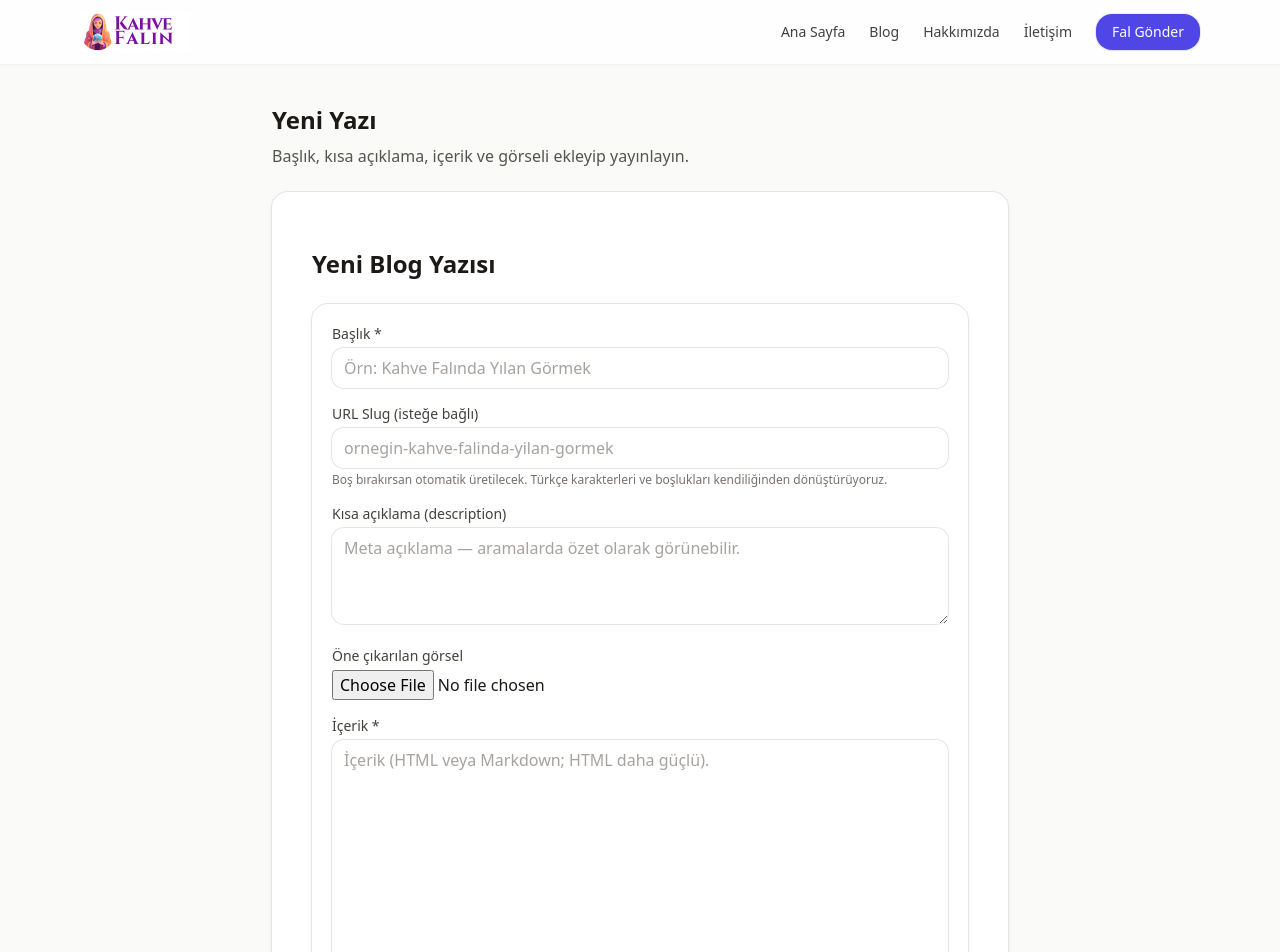
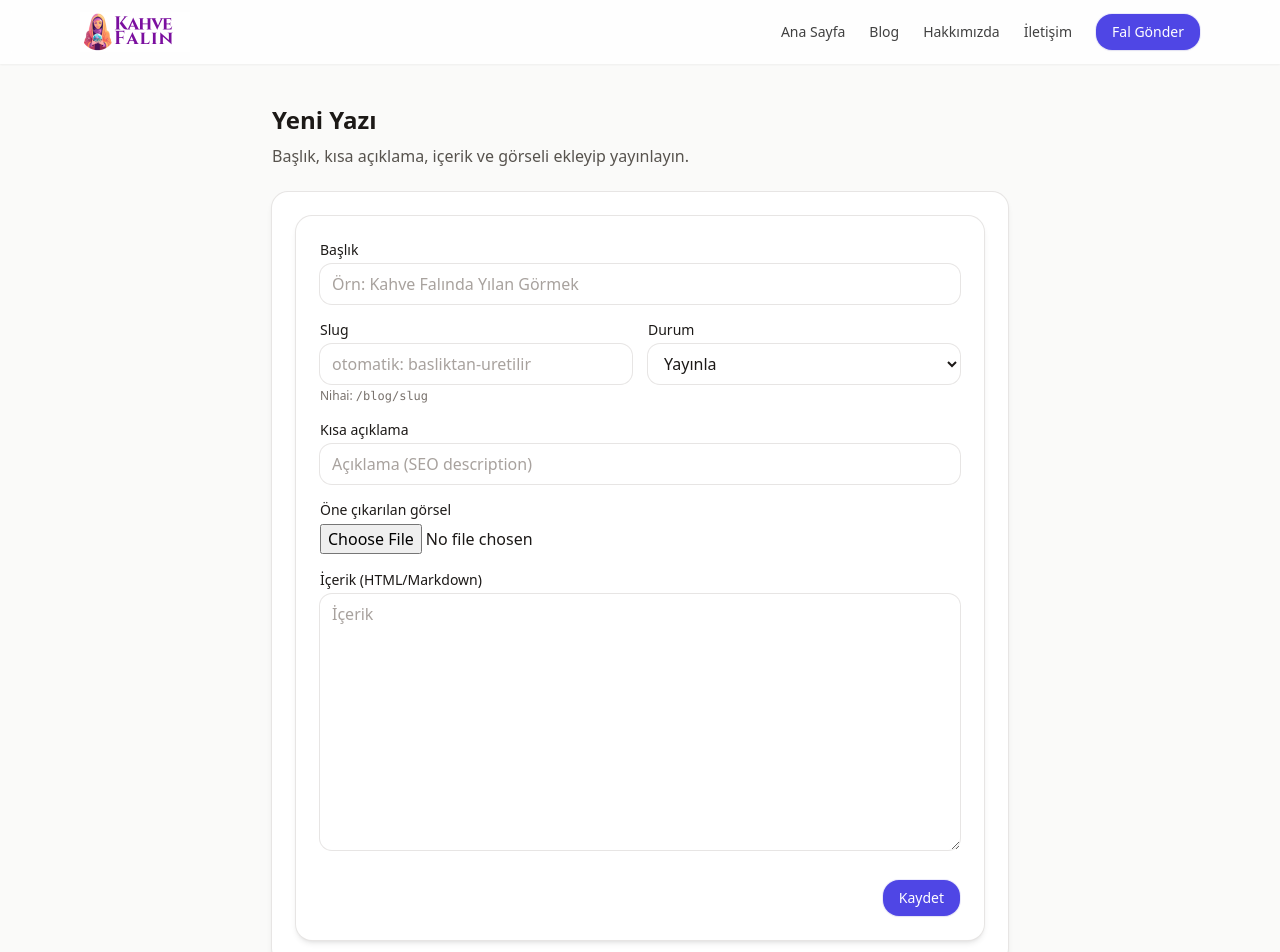
Before and after one commit to kuleliworks/kahve-fali, a Next.js app: page /panel/blog/yeni in a window 1280 px wide. Shown: the top 952 px of the page. Built offline with nearby package versions, Linux system fonts and the light colour scheme.

Commit message:
Update NewPostClient.tsx

```diff
--- a/app/panel/blog/yeni/NewPostClient.tsx
+++ b/app/panel/blog/yeni/NewPostClient.tsx
@@ -1,6 +1,7 @@
 "use client";
 
-import { useState, useRef } from "react";
+import { useEffect, useMemo, useState } from "react";
+import { useRouter, useSearchParams } from "next/navigation";
 import BlogImageUpload from "@/components/BlogImageUpload";
 
 type Draft = {
@@ -9,122 +10,172 @@ type Draft = {
   description?: string;
   image?: string;
   content?: string;
-  status?: "draft" | "pub";
+  status?: "pub" | "draft";
 };
 
+function slugifyTR(input: string) {
+  return input
+    .toLowerCase()
+    .normalize("NFKD")
+    .replace(/[\u0300-\u036f]/g, "")
+    .replace(/ğ/g, "g")
+    .replace(/ü/g, "u")
+    .replace(/ş/g, "s")
+    .replace(/ı/g, "i")
+    .replace(/ö/g, "o")
+    .replace(/ç/g, "c")
+    .replace(/[^a-z0-9]+/g, "-")
+    .replace(/^-+|-+$/g, "")
+    .replace(/--+/g, "-");
+}
+
 export default function NewPostClient() {
-  const [d, setD] = useState<Draft>({ status: "draft" });
-  const [loading, setLoading] = useState(false);
-  const [error, setError] = useState<string | null>(null);
+  const router = useRouter();
+  const sp = useSearchParams();
 
-  // Kayıt sonrası üstte göstereceğimiz bildirim
-  const [notice, setNotice] = useState<{ slug: string } | null>(null);
+  // Form state
+  const [d, setD] = useState<Draft>({
+    title: "",
+    slug: "",
+    description: "",
+    image: "",
+    content: "",
+    status: "pub",
+  });
 
-  const controllerRef = useRef<AbortController | null>(null);
+  // UI state
+  const [saving, setSaving] = useState(false);
+  const [err, setErr] = useState<string | null>(null);
+  const [doneSlug, setDoneSlug] = useState<string | null>(null);
 
-  const handleSubmit = async (e: React.FormEvent) => {
+  // URL’den title/slug seed (opsiyonel)
+  useEffect(() => {
+    const t = sp.get("title");
+    const s = sp.get("slug");
+    if (t || s) {
+      setD((prev) => ({
+        ...prev,
+        title: t ?? prev.title,
+        slug: s ?? prev.slug,
+      }));
+    }
+    // eslint-disable-next-line react-hooks/exhaustive-deps
+  }, []);
+
+  const finalSlug = useMemo(() => {
+    const raw = (d.slug || d.title || "").trim();
+    return slugifyTR(raw);
+  }, [d.slug, d.title]);
+
+  async function handleSubmit(e: React.FormEvent) {
     e.preventDefault();
-    setError(null);
+    setErr(null);
 
     const title = (d.title || "").trim();
     const content = (d.content || "").trim();
     if (!title || !content) {
-      setError("Başlık ve içerik zorunludur.");
+      setErr("Başlık ve içerik zorunludur.");
       return;
     }
 
+    setSaving(true);
+    const ctrl = new AbortController();
+    const timer = setTimeout(() => ctrl.abort(), 20000); // 20 sn timeout
+
     try {
-      setLoading(true);
-      controllerRef.current?.abort();
-      const controller = new AbortController();
-      controllerRef.current = controller;
-
-      // slug’ı olduğu gibi gönderiyoruz (backend uniq kontrolü var)
-      const payload = {
-        title,
-        slug: (d.slug || "").trim(),
-        description: (d.description || "").trim(),
-        image: (d.image || "").trim(),
-        content,
-        status: d.status || "draft",
-      };
-
-      const res = await fetch("/api/blog/create", {
+      const res = await fetch("/api/blog/new", {
         method: "POST",
         headers: { "Content-Type": "application/json" },
-        body: JSON.stringify(payload),
-        signal: controller.signal,
         cache: "no-store",
+        signal: ctrl.signal,
+        body: JSON.stringify({
+          title,
+          slug: finalSlug,
+          description: d.description || "",
+          image: d.image || "",
+          content,
+          status: d.status || "pub",
+        }),
       });
 
-      const json = await res.json().catch(() => ({}));
-      if (!res.ok || !json?.ok) {
-        throw new Error(json?.error || "Kayıt başarısız.");
+      const text = await res.text();
+      let json: any = {};
+      try {
+        json = text ? JSON.parse(text) : {};
+      } catch {
+        /* noop */
       }
 
-      // YÖNLENDİRME YOK — Sayfa içinde “başarılı” bar’ı göster
-      const finalSlug: string = json.slug;
-      setNotice({ slug: finalSlug });
-      // Formu sıfırla
-      setD({ status: "draft" });
-      (document.getElementById("title") as HTMLInputElement | null)?.focus();
-    } catch (err: any) {
-      if (err?.name === "AbortError") {
-        setError("İstek iptal edildi, tekrar deneyin.");
+      if (!res.ok || !json?.ok) {
+        setErr(json?.error || `Kayıt başarısız (HTTP ${res.status})`);
+        return;
+      }
+
+      setDoneSlug(json.slug);
+      // formu sıfırla
+      setD({
+        title: "",
+        slug: "",
+        description: "",
+        image: "",
+        content: "",
+        status: "pub",
+      });
+      // sitemap/önbellek beklemeyelim, sadece UI’de duyuralım
+    } catch (e: any) {
+      if (e?.name === "AbortError") {
+        setErr("İstek zaman aşımına uğradı. Lütfen tekrar deneyin.");
       } else {
-        setError(err?.message || "Beklenmedik hata.");
+        setErr(e?.message || "Beklenmeyen bir hata oluştu.");
       }
     } finally {
-      setLoading(false);
+      clearTimeout(timer);
+      setSaving(false);
     }
-  };
-
-  const onNewAgain = () => {
-    setNotice(null);
-    setD({ status: "draft" });
-  };
+  }
 
   return (
-    <div className="mx-auto max-w-3xl px-4 py-8">
-      {/* ÜST BİLDİRİM BAR */}
-      {notice && (
-        <div className="fixed inset-x-0 top-0 z-50">
-          <div className="mx-auto max-w-3xl px-4">
-            <div className="mt-2 rounded-xl border border-emerald-200 bg-emerald-50 p-4 shadow">
-              <div className="flex flex-col gap-3 sm:flex-row sm:items-center sm:justify-between">
-                <div className="text-emerald-800">
-                  <strong>Yazı oluşturuldu.</strong> İşlemin tamamlandı.
+    <div className="mx-auto max-w-3xl">
+      {/* Başarılı oluşturma bildirimi */}
+      {doneSlug && (
+        <div className="mb-4 rounded-xl border border-green-200 bg-green-50 p-4">
+          <div className="flex flex-wrap items-center justify-between gap-3">
+            <div className="text-sm text-green-800">
+              Yazı oluşturuldu: <strong>/blog/{doneSlug}</strong>
             </div>
             <div className="flex gap-2">
-                  <button
-                    type="button"
-                    className="btn btn-primary"
-                    onClick={() =>
-                      window.open(`/blog/${encodeURIComponent(notice.slug)}`, "_blank", "noopener")
-                    }
+              <a
+                className="btn btn-ghost"
+                href={`/blog/${doneSlug}`}
+                target="_blank"
+                rel="noopener"
               >
                 Yazıyı gör
+              </a>
+              <button
+                className="btn btn-primary"
+                onClick={() => setDoneSlug(null)}
+                type="button"
+              >
+                Yeni yazı ekle
               </button>
-                  <button type="button" className="btn btn-ghost" onClick={onNewAgain}>
-                    Yeni yazı
-                  </button>
-                </div>
-              </div>
             </div>
           </div>
         </div>
       )}
 
-      <h1 className="mb-6 text-2xl font-semibold">Yeni Blog Yazısı</h1>
+      {/* Hata bildirimi */}
+      {err && (
+        <div className="mb-4 rounded-xl border border-red-200 bg-red-50 p-3 text-sm text-red-700">
+          {err}
+        </div>
+      )}
 
-      <form onSubmit={handleSubmit} className="k-card space-y-4">
-        {/* Başlık */}
-        <div>
-          <label htmlFor="title" className="block text-sm font-medium text-stone-700">
-            Başlık *
-          </label>
+      <form onSubmit={handleSubmit} className="k-card p-6">
+        <div className="grid gap-4 sm:grid-cols-2">
+          <div className="sm:col-span-2">
+            <label className="block text-sm font-medium">Başlık</label>
             <input
-            id="title"
               className="input mt-1"
               placeholder="Örn: Kahve Falında Yılan Görmek"
               value={d.title || ""}
@@ -133,92 +184,73 @@ export default function NewPostClient() {
             />
           </div>
 
-        {/* Slug */}
           <div>
-          <label htmlFor="slug" className="block text-sm font-medium text-stone-700">
-            URL Slug (isteğe bağlı)
-          </label>
+            <label className="block text-sm font-medium">Slug</label>
             <input
-            id="slug"
               className="input mt-1"
-            placeholder="ornegin-kahve-falinda-yilan-gormek"
+              placeholder="otomatik: basliktan-uretilir"
               value={d.slug || ""}
               onChange={(e) => setD({ ...d, slug: e.target.value })}
             />
-          <p className="mt-1 text-xs text-stone-500">
-            Boş bırakırsan otomatik üretilecek. Türkçe karakterleri ve boşlukları kendiliğinden
-            dönüştürüyoruz.
-          </p>
+            <div className="mt-1 text-xs text-stone-500">
+              Nihai: <code>/blog/{finalSlug || "slug"}</code>
+            </div>
           </div>
 
-        {/* Açıklama */}
           <div>
-          <label htmlFor="desc" className="block text-sm font-medium text-stone-700">
-            Kısa açıklama (description)
-          </label>
-          <textarea
-            id="desc"
-            className="input mt-1 h-24"
-            placeholder="Meta açıklama — aramalarda özet olarak görünebilir."
+            <label className="block text-sm font-medium">Durum</label>
+            <select
+              className="input mt-1"
+              value={d.status || "pub"}
+              onChange={(e) => setD({ ...d, status: e.target.value as "pub" | "draft" })}
+            >
+              <option value="pub">Yayınla</option>
+              <option value="draft">Taslak</option>
+            </select>
+          </div>
+
+          <div className="sm:col-span-2">
+            <label className="block text-sm font-medium">Kısa açıklama</label>
+            <input
+              className="input mt-1"
+              placeholder="Açıklama (SEO description)"
               value={d.description || ""}
               onChange={(e) => setD({ ...d, description: e.target.value })}
             />
           </div>
 
-        {/* Öne çıkarılan görsel */}
-        <div>
-          <label className="block text-sm font-medium text-stone-700">
-            Öne çıkarılan görsel
-          </label>
+          <div className="sm:col-span-2">
+            <label className="block text-sm font-medium">Öne çıkarılan görsel</label>
             <div className="mt-1">
               <BlogImageUpload onDone={(url) => setD({ ...d, image: url })} />
             </div>
             {d.image && (
               <div className="mt-2 overflow-hidden rounded-lg border">
                 {/* eslint-disable-next-line @next/next/no-img-element */}
-              <img src={d.image} alt="Önizleme" className="h-40 w-full object-cover" />
+                <img
+                  src={d.image}
+                  alt="Önizleme"
+                  className="aspect-[16/9] w-full object-cover"
+                />
               </div>
             )}
           </div>
 
-        {/* İçerik */}
-        <div>
-          <label htmlFor="content" className="block text-sm font-medium text-stone-700">
-            İçerik *
-          </label>
+          <div className="sm:col-span-2">
+            <label className="block text-sm font-medium">İçerik (HTML/Markdown)</label>
             <textarea
-            id="content"
               className="input mt-1 h-64"
-            placeholder="İçerik (HTML veya Markdown; HTML daha güçlü)."
+              placeholder="İçerik"
               value={d.content || ""}
               onChange={(e) => setD({ ...d, content: e.target.value })}
               required
             />
           </div>
-
-        {/* Durum */}
-        <div>
-          <label htmlFor="status" className="block text-sm font-medium text-stone-700">
-            Durum
-          </label>
-          <select
-            id="status"
-            className="input mt-1"
-            value={d.status || "draft"}
-            onChange={(e) =>
-              setD({ ...d, status: (e.target.value as "draft" | "pub") || "draft" })
-            }
-          >
-            <option value="draft">Taslak</option>
-            <option value="pub">Yayınla</option>
-          </select>
         </div>
 
-        {error && <p className="text-sm text-red-600">{error}</p>}
-
-        <div className="pt-2">
-          <button type="submit" className="btn btn-primary" disabled={loading}>
-            {loading ? "Kaydediliyor..." : "Kaydet"}
+        <div className="mt-6 flex justify-end">
+          <button className="btn btn-primary" type="submit" disabled={saving}>
+            {saving ? "Kaydediliyor..." : "Kaydet"}
           </button>
         </div>
       </form>
```
Lines whose indentation alone changed are shown as unchanged.
